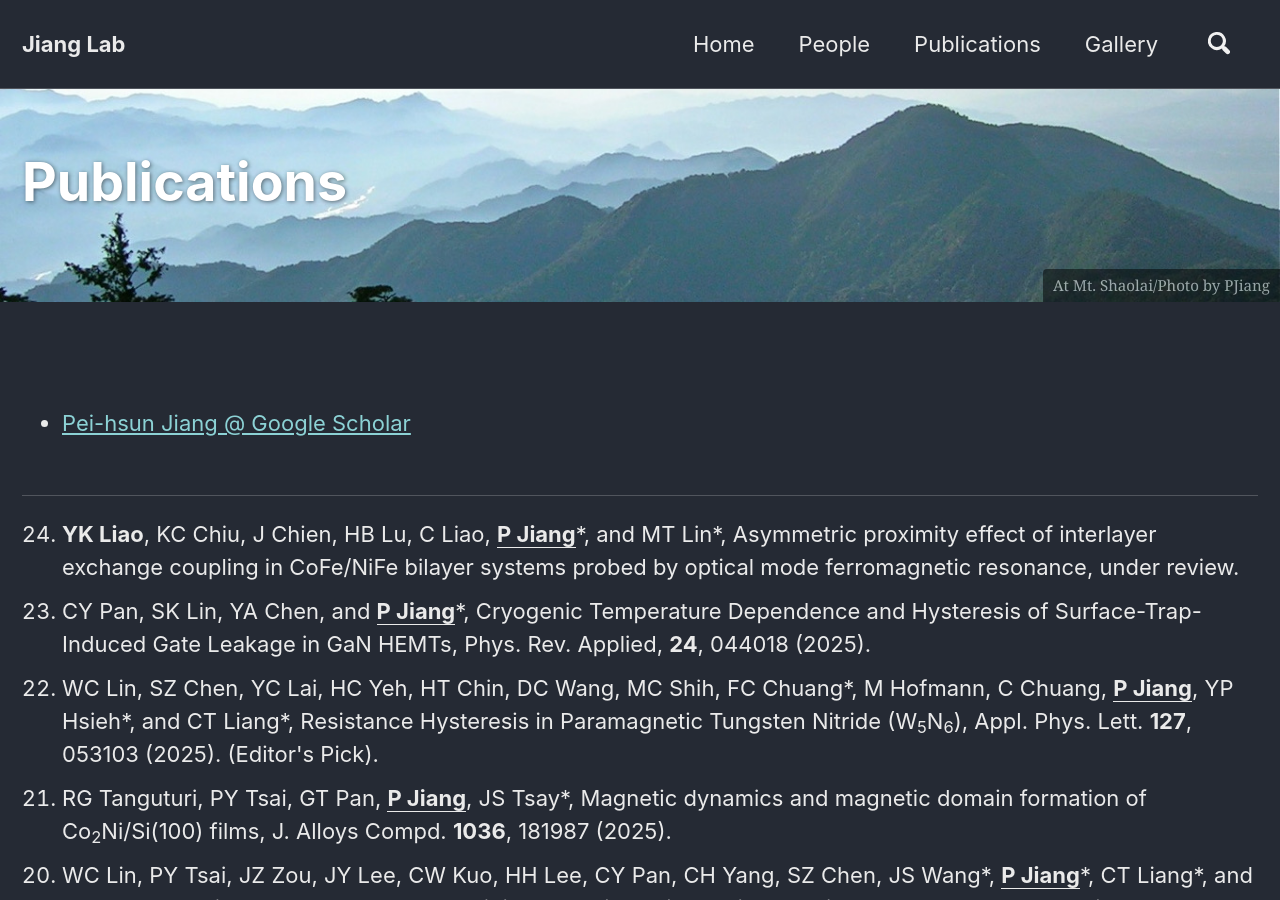
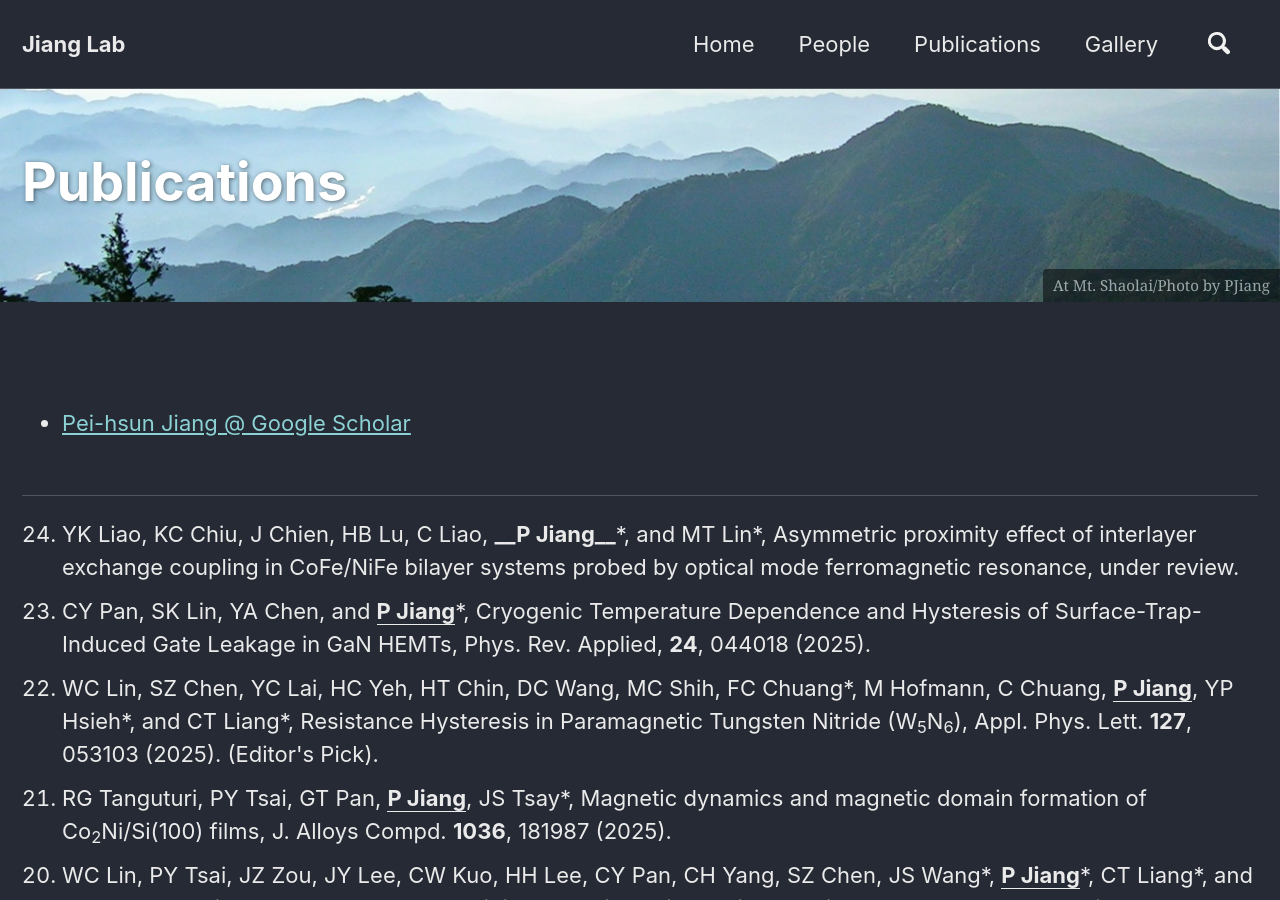
Before and after one commit to pjiang-ntnu/pjiang-ntnu.github.io, a Jekyll site: the page built from _pages/publications.md, in a window 1280 px wide and 900 px high. Built offline with Jekyll 4.4.1, drawn with Linux system fonts in a browser that asks for light colours; nearby versions of some CDN libraries; comment, search, counter and statistics services are not loaded.

```diff
--- a/_pages/publications.md
+++ b/_pages/publications.md
@@ -33,7 +33,7 @@ referrerPolicy="no-referrer-when-downgrade"></a></div></noscript>
 ----------------------
 
 <ol reversed>
-<li> <b>YK Liao</b>, KC Chiu, J Chien, HB Lu, C Liao, <b><u>P Jiang</u></b>*, and MT Lin*, Asymmetric proximity effect of interlayer exchange coupling in CoFe/NiFe bilayer systems probed by optical mode ferromagnetic resonance, under review.
+<li> YK Liao, KC Chiu, J Chien, HB Lu, C Liao, <b>__P Jiang__</b>*, and MT Lin*, Asymmetric proximity effect of interlayer exchange coupling in CoFe/NiFe bilayer systems probed by optical mode ferromagnetic resonance, under review.
 
 <li> CY Pan, SK Lin, YA Chen, and <b><u>P Jiang</u></b>*, Cryogenic Temperature Dependence and Hysteresis of Surface-Trap-Induced Gate Leakage in GaN HEMTs, Phys. Rev. Applied, <b>24</b>, 044018 (2025).
 
```
